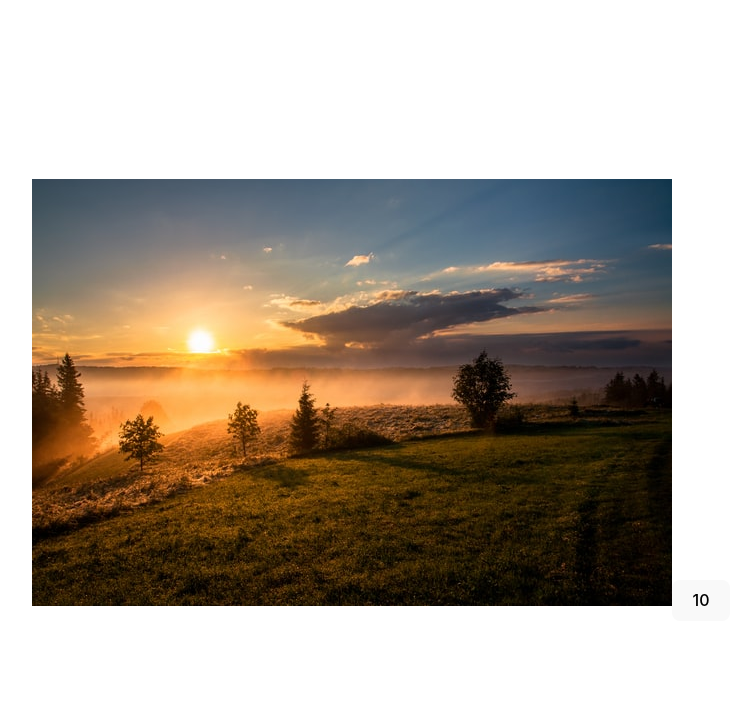
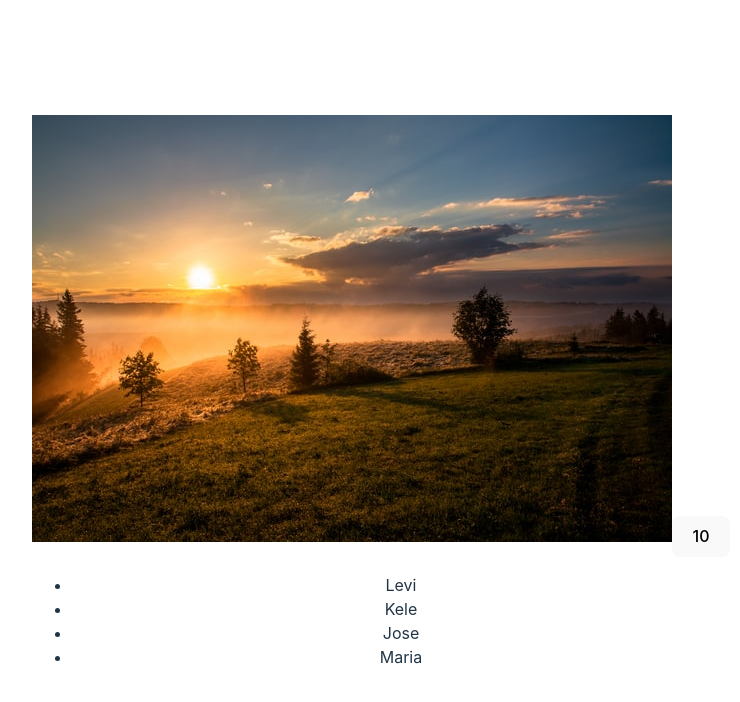
Before and after one commit to DevVitorlevi/React-estudos, a React (Vite) app in the folder avançado/: page / in a window 1280 px wide. Shown: the top 702 px of the page, without its empty margins (259-999 px from the left). Built offline with nearby package versions, Linux system fonts and the light colour scheme.

Commit message:
Renderizando Lista

```diff
--- a/avançado/src/App.jsx
+++ b/avançado/src/App.jsx
@@ -1,7 +1,7 @@
 import { useState } from 'react'
 import './App.css'
 import State from './components/State'
-
+import ListRender from './components/ListRender'
 import image from './assets/img1.jpg'
 function App() {
   const [count, setCount] = useState(0)
@@ -11,6 +11,7 @@ function App() {
       <img src={image} alt="" />
 
       <State />
+      <ListRender />
     </>
   )
 }
--- /dev/null
+++ b/avançado/src/components/ListRender.jsx
@@ -0,0 +1,20 @@
+import { useState } from "react"
+
+const ListRender = () => {
+
+    const [list] = useState(["Levi", 'Kele', 'Jose', 'Maria'])
+
+
+    return (
+        <>
+
+            <ul>
+                {list.map((i) => (
+                    <li>{i}</li>
+                ))}
+            </ul>
+        </>
+    )
+}
+
+export default ListRender
```
